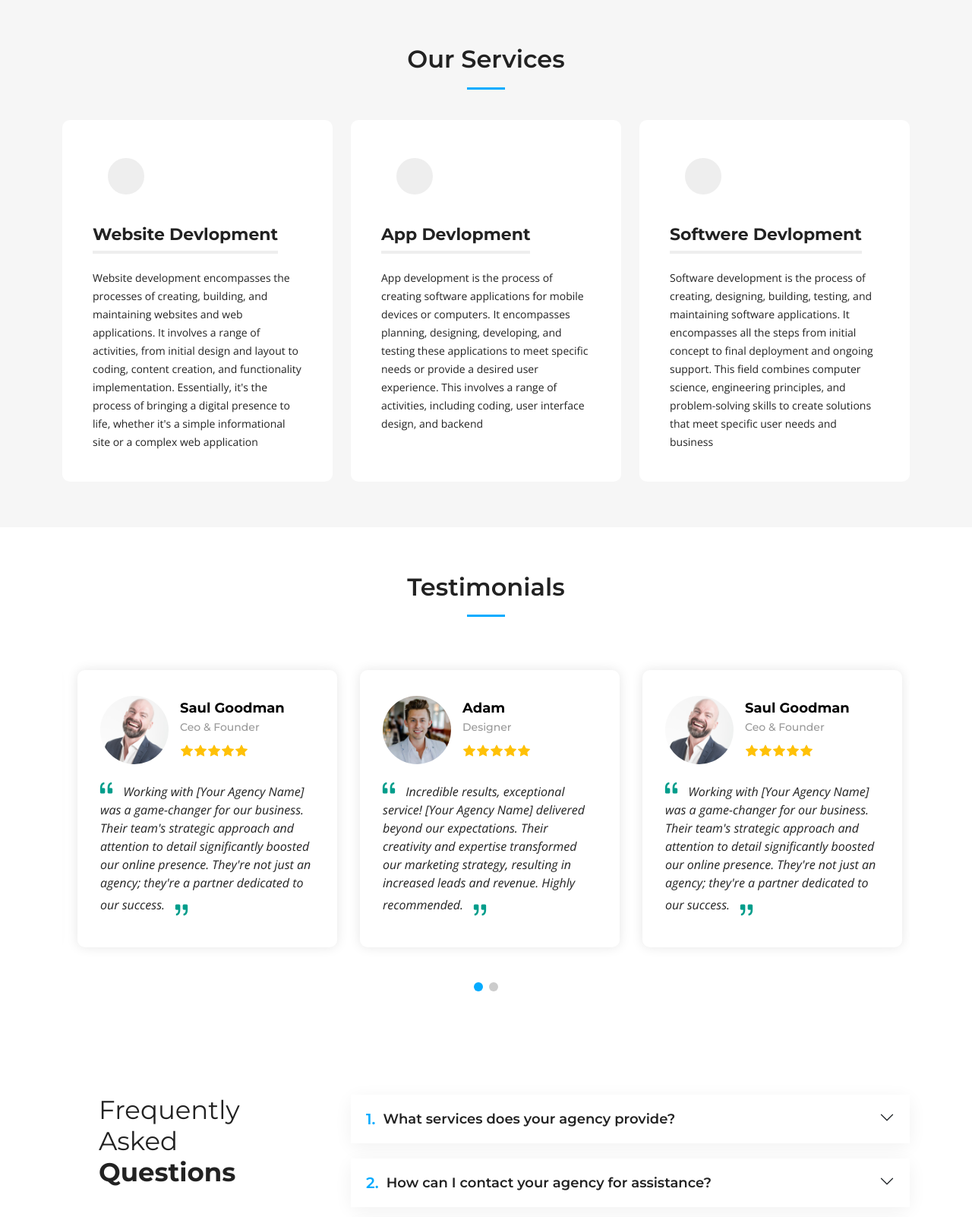
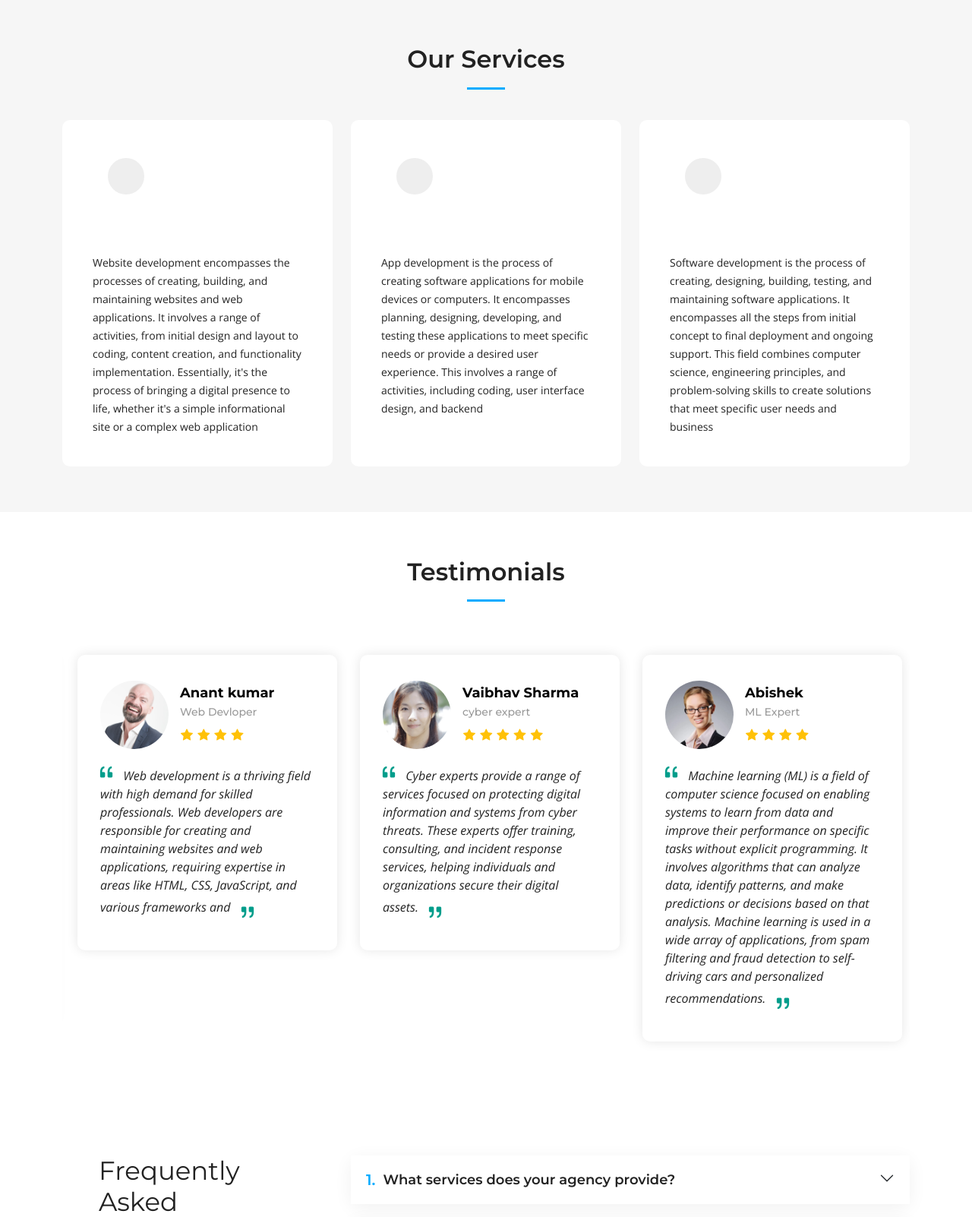
Before and after one commit to Anant-p-sol/Learning_Django, a Django app: page / in a window 1280 px wide. Shown: the part 554-2156 px from the top of the page at 76% size. Run offline with Django 5.2, Linux system fonts and the light colour scheme; data comes from the database, SQL or seed files in the repository; some libraries are stand-ins or nearby versions; grey boxes are pictures that could not be loaded.

Commit message:
adding oftestinomial from data base

```diff
--- a/app/models.py
+++ b/app/models.py
@@ -18,8 +18,19 @@
 
 class Service(models.Model):
     icon = models.CharField(max_length = 50, blank=True , null=True)
-    tittle = models.CharField(max_length=255,unique=True)
+    title = models.CharField(max_length=255,unique=True)
     description = models.TextField()
 
-def __str__(self):
-    return self.tittle
+    def __str__(self):
+        return self.title
+
+class Testinomial(models.Model):
+    user_name = models.CharField(max_length=50,unique=True)
+    user_image = models.CharField(max_length = 255, blank=True, null=True)
+    user_role = models.CharField(max_length=150)
+    RATING_CHOICES = [(i, str(i)) for i in range(1, 6)]
+
+    rating = models.IntegerField(choices=RATING_CHOICES, blank=True, null=True)
+    rivew = models.TextField()
+    def __str__(self):
+        return f"{self.user_name} - {self.user_role}"
--- a/app/views.py
+++ b/app/views.py
@@ -1,5 +1,5 @@
 from django.shortcuts import render
-from app.models import GeneralInfo,Service
+from app.models import GeneralInfo,Service,Testinomial
 
 
 # Create your views here.
@@ -7,6 +7,8 @@
     general_info = GeneralInfo.objects.first()  # Get the first GeneralInfo object
 
     services = Service.objects.all()
+
+    testinomials = Testinomial.objects.all()
 
 
     context = {
@@ -21,9 +23,11 @@
         'instagram_url': general_info.instagram_url ,
         'linkedin_url': general_info.linkedin_url ,
 
-        "services" : services
+        "services" : services,
+
+        "testinomials" : testinomials,
     }
 
-    print(f"general_info : {context}")
+
 
     return render(request,"index.html", context)
--- a/templates/index.html
+++ b/templates/index.html
@@ -41,55 +41,39 @@
         <div class="slides-3 swiper" data-aos="fade-up" data-aos-delay="100">
           <div class="swiper-wrapper">
 
+          {% for testinomial in testinomials %}
+
             <div class="swiper-slide">
               <div class="testimonial-wrap">
                 <div class="testimonial-item">
                   <div class="d-flex align-items-center">
-                    <img src="{% static 'assets/img/testimonials/testimonials-1.jpg' %}" class="testimonial-img flex-shrink-0" alt="">
+                  {% if "https" in testinomial.user_image %}
+                    <img src="{{testinomial.user_image}}" class="testimonial-img flex-shrink-0" alt="">
+                  {% else %}
+                    <img src="{% static testinomial.user_image %}" class="testimonial-img flex-shrink-0" alt="">
+                  {% endif %}
                     <div>
-                      <h3>Saul Goodman</h3>
-                      <h4>Ceo &amp; Founder</h4>
+                      <h3>{{testinomial.user_name}}</h3>
+                      <h4>{{testinomial.user_role}}</h4>
                       <div class="stars">
-                        <i class="bi bi-star-fill"></i><i class="bi bi-star-fill"></i><i class="bi bi-star-fill"></i><i class="bi bi-star-fill"></i><i class="bi bi-star-fill"></i>
+                      {% for i in 'x'|ljust:testinomial.rating %}
+                        <i class="bi bi-star-fill"></i>
+                      {% endfor %}
                       </div>
                     </div>
                   </div>
                   <p>
                     <i class="bi bi-quote quote-icon-left"></i>
-                    Working with [Your Agency Name] was a game-changer for our business. Their team's strategic approach and attention to detail significantly boosted our online presence. They're not just an agency; they're a partner dedicated to our success.
+                    {{testinomial.rivew}}
                     <i class="bi bi-quote quote-icon-right"></i>
                   </p>
                 </div>
               </div>
             </div><!-- End testimonial item -->
 
-            <div class="swiper-slide">
-              <div class="testimonial-wrap">
-                <div class="testimonial-item">
-                  <div class="d-flex align-items-center">
-                    <img src="{% static 'assets/img/testimonials/testimonials-4.jpg' %}" class="testimonial-img flex-shrink-0" alt="">
-                    <div>
-                      <h3>Adam</h3>
-                      <h4>Designer</h4>
-                      <div class="stars">
-                        <i class="bi bi-star-fill"></i><i class="bi bi-star-fill"></i><i class="bi bi-star-fill"></i><i class="bi bi-star-fill"></i><i class="bi bi-star-fill"></i>
-                      </div>
-                    </div>
-                  </div>
-                  <p>
-                    <i class="bi bi-quote quote-icon-left"></i>
-                    Incredible results, exceptional service! [Your Agency Name] delivered beyond our expectations. Their creativity and expertise transformed our marketing strategy, resulting in increased leads and revenue. Highly recommended.
-                    <i class="bi bi-quote quote-icon-right"></i>
-                  </p>
-                </div>
-              </div>
-            </div><!-- End testimonial item -->
+            {% endfor %}
 
-          </div>
-          <div class="swiper-pagination"></div>
-        </div>
 
-      </div>
     </section><!-- End Testimonials Section -->
 
     <!-- ======= Frequently Asked Questions Section ======= -->
```
Also changed, not shown: app/admin.py (+17 -3 lines), app/migrations/0003_testinomial.py (added), app/migrations/0004_alter_testinomial_rivew.py (added), app/migrations/0005_rename_tittle_service_title.py (added), app/migrations/0006_alter_testinomial_user_image.py (added), db.sqlite3.
